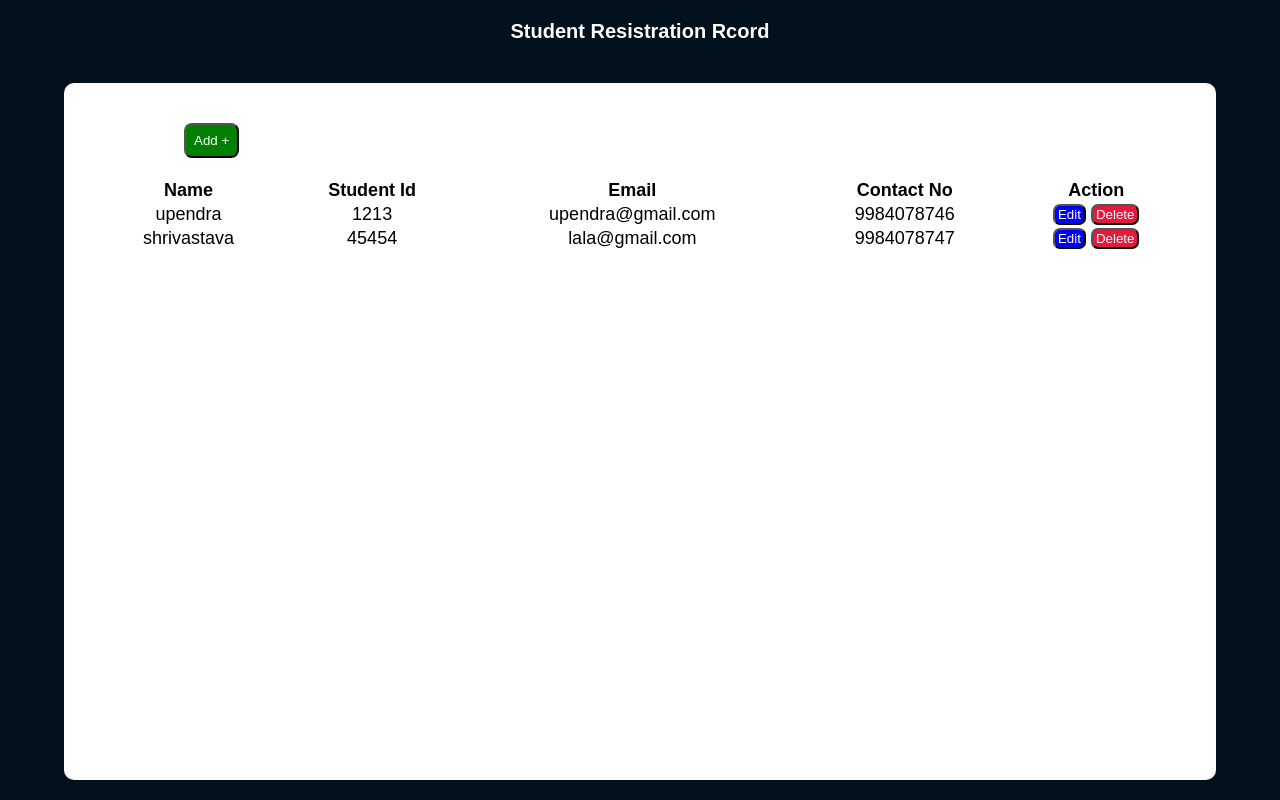
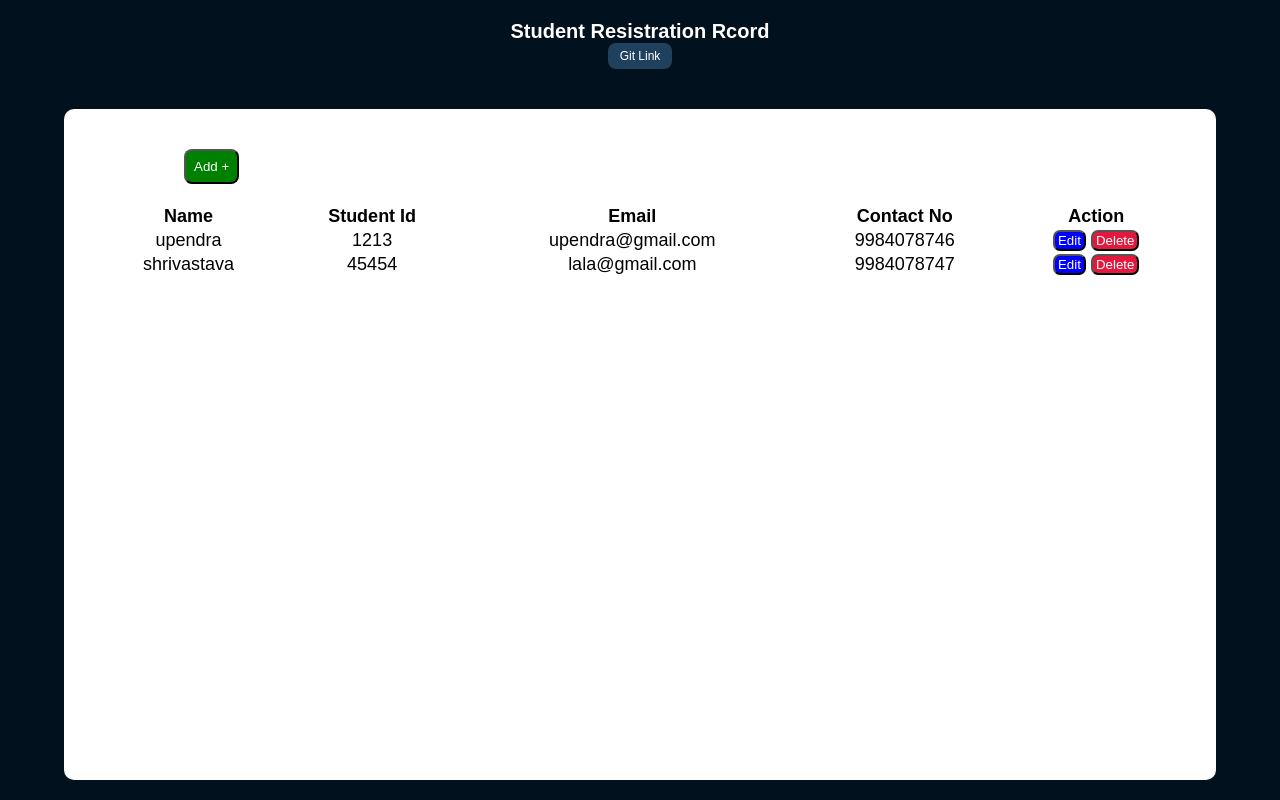
Before and after one commit to upendra4543/student-Todo-List, a plain HTML site: page index.html in a window 1280 px wide. Drawn offline with Linux system fonts and the light colour scheme.

Commit message:
add link on git

```diff
--- a/index.html
+++ b/index.html
@@ -9,6 +9,7 @@
 <body  onload="readAll()">
     <div class="container">
         <h1>Student Resistration Rcord</h1>
+          <a href="https://github.com/upendra4543/student-Todo-List" class="git">Git Link</a>
         <div class="form-container">
             <!-- section add form -->
             <form action="" class="create-form" onclick="validation">
--- a/style.css
+++ b/style.css
@@ -11,6 +11,14 @@ html{
 }
 h1{
     color: #fff;
+}
+a{
+    background-color:rgb(32, 65, 94); ;
+    color: #fff;
+    font-size: 1.2rem;
+    padding: .6rem 1.2rem;
+    border-radius: 8px;
+    text-decoration: none;
 }
 .container{
     height: 100vh;
```
